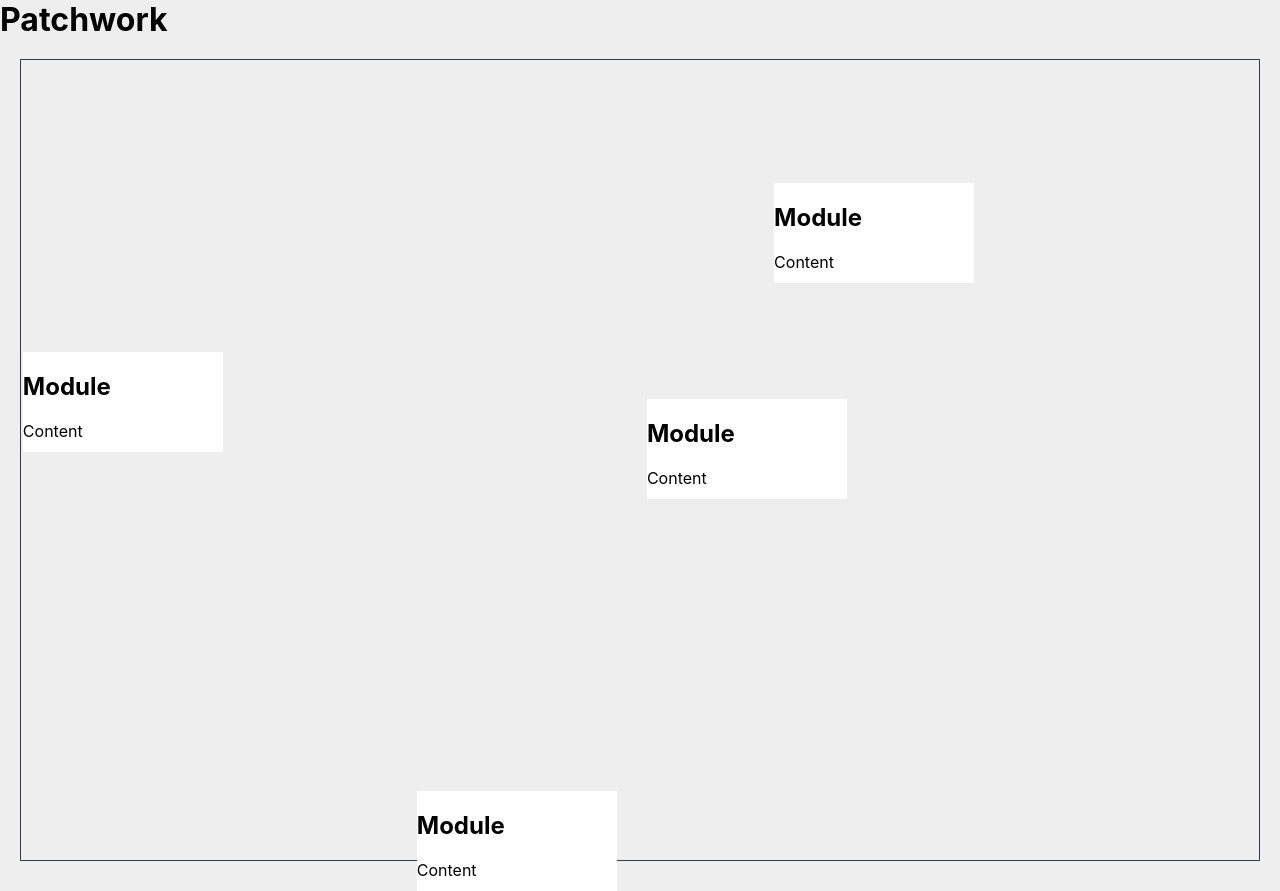
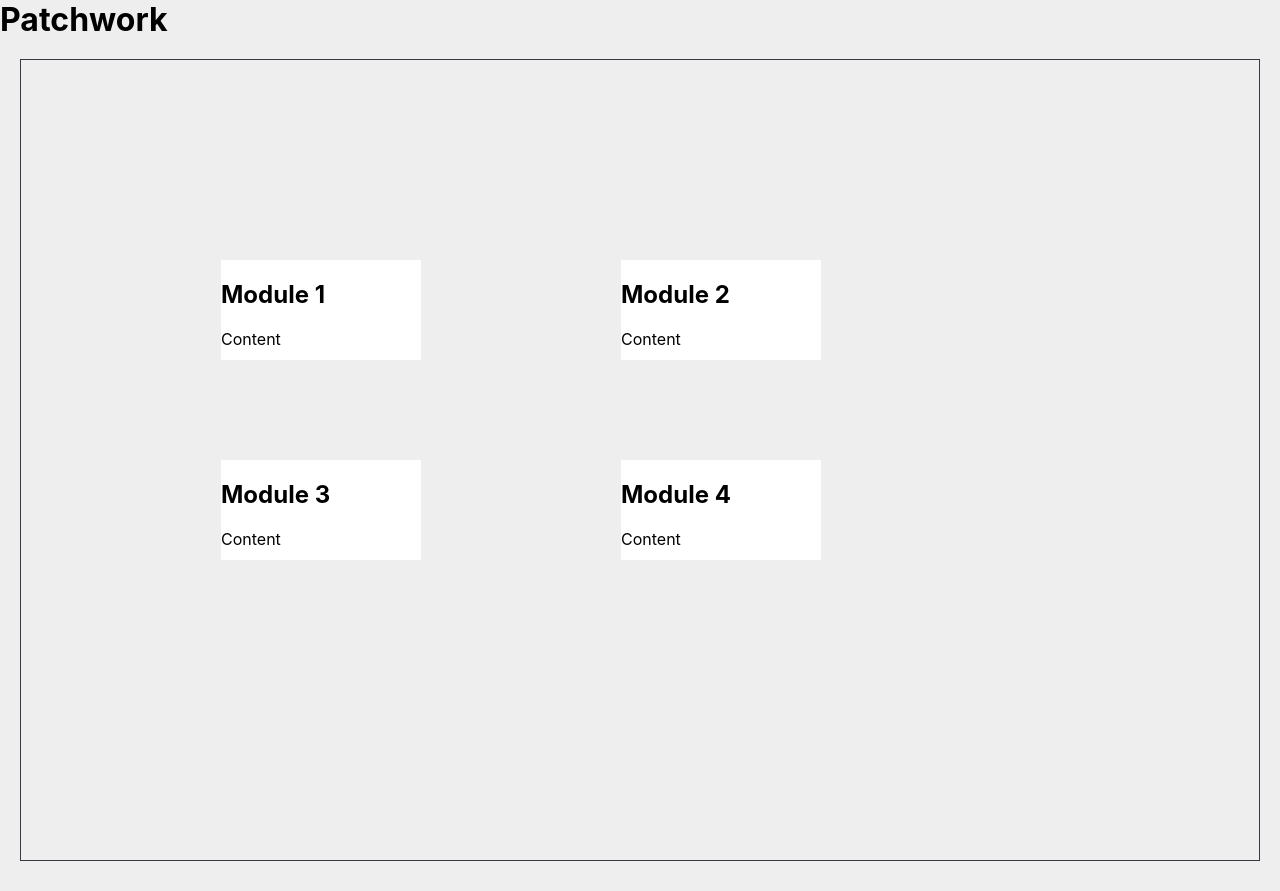
Before and after one commit to petervdn/patchwork, a React (Vite) app in the folder web/: page / in a window 1280 px wide. Built offline with nearby package versions, Linux system fonts and the light colour scheme.

Commit message:
Add module dragging and zustand store

```diff
--- a/web/package.json
+++ b/web/package.json
@@ -13,7 +13,8 @@
   "dependencies": {
     "@use-gesture/react": "^10.3.1",
     "react": "^18.3.1",
-    "react-dom": "^18.3.1"
+    "react-dom": "^18.3.1",
+    "zustand": "^5.0.0-rc.2"
   },
   "devDependencies": {
     "@eslint/js": "^9.9.0",
--- a/web/src/App.tsx
+++ b/web/src/App.tsx
@@ -1,29 +1,33 @@
 import './App.css';
 import { PatchCanvas } from './components/PatchCanvas.tsx';
+import { usePatchStore } from './utils/patchStore.ts';
 import { Patch } from './utils/types.ts';
+import { useEffect } from 'react';
 
-function getRandomPosition() {
+function createPatch(): Patch {
   return {
-    x: Math.random() * 800,
-    y: Math.random() * 800,
+    modules: [
+      { id: '1', type: 'lfo', position: { x: 200, y: 200 } },
+      { id: '2', type: 'lfo', position: { x: 600, y: 200 } },
+      { id: '3', type: 'lfo', position: { x: 200, y: 400 } },
+      { id: '4', type: 'lfo', position: { x: 600, y: 400 } },
+    ],
+    connections: [],
   };
 }
 
-const patch: Patch = {
-  modules: [
-    { id: '1', type: 'lfo', position: getRandomPosition() },
-    { id: '2', type: 'lfo', position: getRandomPosition() },
-    { id: '3', type: 'lfo', position: getRandomPosition() },
-    { id: '4', type: 'lfo', position: getRandomPosition() },
-  ],
-  connections: [],
-};
+function App() {
+  const setPatch = usePatchStore((state) => state.setPatch);
+  const modules = usePatchStore((state) => state.modules);
 
-function App() {
+  useEffect(() => {
+    setPatch(createPatch());
+  }, [setPatch]);
+
   return (
     <>
       <h1>Patchwork</h1>
-      <PatchCanvas patch={patch} />
+      <PatchCanvas modules={modules ?? []} />
     </>
   );
 }
--- a/web/src/components/PatchCanvas.tsx
+++ b/web/src/components/PatchCanvas.tsx
@@ -2,10 +2,10 @@ import { Patch } from '../utils/types.ts';
 import { PatchModule } from './PatchModule.tsx';
 
 type Props = {
-  patch: Patch;
+  modules: Patch['modules'];
 };
 
-export function PatchCanvas({ patch }: Props) {
+export function PatchCanvas({ modules }: Props) {
   return (
     <div
       style={{
@@ -15,8 +15,8 @@ export function PatchCanvas({ patch }: Props) {
         position: 'relative',
       }}
     >
-      {patch.modules.map((module) => (
-        <PatchModule module={module} key={module.id} />
+      {modules.map((module) => (
+        <PatchModule moduleId={module.id} key={module.id} />
       ))}
     </div>
   );
--- a/web/src/components/PatchModule.tsx
+++ b/web/src/components/PatchModule.tsx
@@ -1,34 +1,58 @@
-import { Module } from '../utils/types.ts';
 import { useGesture } from '@use-gesture/react';
-import { useRef } from 'react';
+import { useRef, useState } from 'react';
+import { useModule, usePatchStore } from '../utils/patchStore.ts';
+import { Position } from '../utils/types.ts';
 
 type Props = {
-  module: Module;
+  moduleId: string;
 };
 
-export function PatchModule({ module }: Props) {
+export function PatchModule({ moduleId }: Props) {
+  const module = useModule(moduleId);
+  const updateModule = usePatchStore((state) => state.updateModule);
+
+  const [dragOffset, setDragOffset] = useState<Position>({ x: 0, y: 0 });
+
   const elementRef = useRef<HTMLDivElement>(null);
   useGesture(
     {
       onDrag: (state) => {
-        console.log(state);
+        if (!module) {
+          return;
+        }
+        setDragOffset({ x: state.movement[0], y: state.movement[1] });
+        if (state.last) {
+          setDragOffset({ x: 0, y: 0 });
+          updateModule(moduleId, {
+            position: {
+              x: module.position.x + dragOffset.x,
+              y: module.position.y + dragOffset.y,
+            },
+          });
+        }
       },
     },
     { target: elementRef, eventOptions: { passive: false, capture: false } },
   );
 
+  if (!module) {
+    return null;
+  }
+
   return (
     <div
+      ref={elementRef}
       style={{
+        touchAction: 'none',
         backgroundColor: 'white',
         width: 200,
         height: 100,
         position: 'absolute',
-        left: module.position.x,
-        top: module.position.y,
+        left: module.position.x + dragOffset.x,
+        top: module.position.y + dragOffset.y,
       }}
     >
-      <h2 ref={elementRef}>Module</h2>
+      <h2>Module {moduleId}</h2>
       <div>Content</div>
     </div>
   );
--- /dev/null
+++ b/web/src/utils/patchStore.ts
@@ -0,0 +1,24 @@
+import { create } from 'zustand';
+import { Module, Patch } from './types.ts';
+
+type PatchStore = {
+  modules: Array<Module> | undefined;
+  setPatch: (patch: Patch) => void;
+  updateModule: (moduleId: string, module: Partial<Module>) => void;
+};
+
+export const usePatchStore = create<PatchStore>((set) => ({
+  modules: undefined,
+  updateModule: (moduleId, module) => {
+    set((state) => ({
+      modules: state.modules?.map((m) => (m.id === moduleId ? { ...m, ...module } : m)),
+    }));
+  },
+  setPatch: (patch) => {
+    set({ modules: patch.modules });
+  },
+}));
+
+export function useModule(moduleId: string) {
+  return usePatchStore((state) => state.modules?.find((m) => m.id === moduleId));
+}
--- a/web/src/utils/types.ts
+++ b/web/src/utils/types.ts
@@ -5,7 +5,7 @@ type Entity = {
 type Input = Entity;
 type Output = Entity;
 
-type Position = {
+export type Position = {
   x: number;
   y: number;
 };
```
Also changed, not shown: 2 other files (tests, documents, lock files or other folders).
